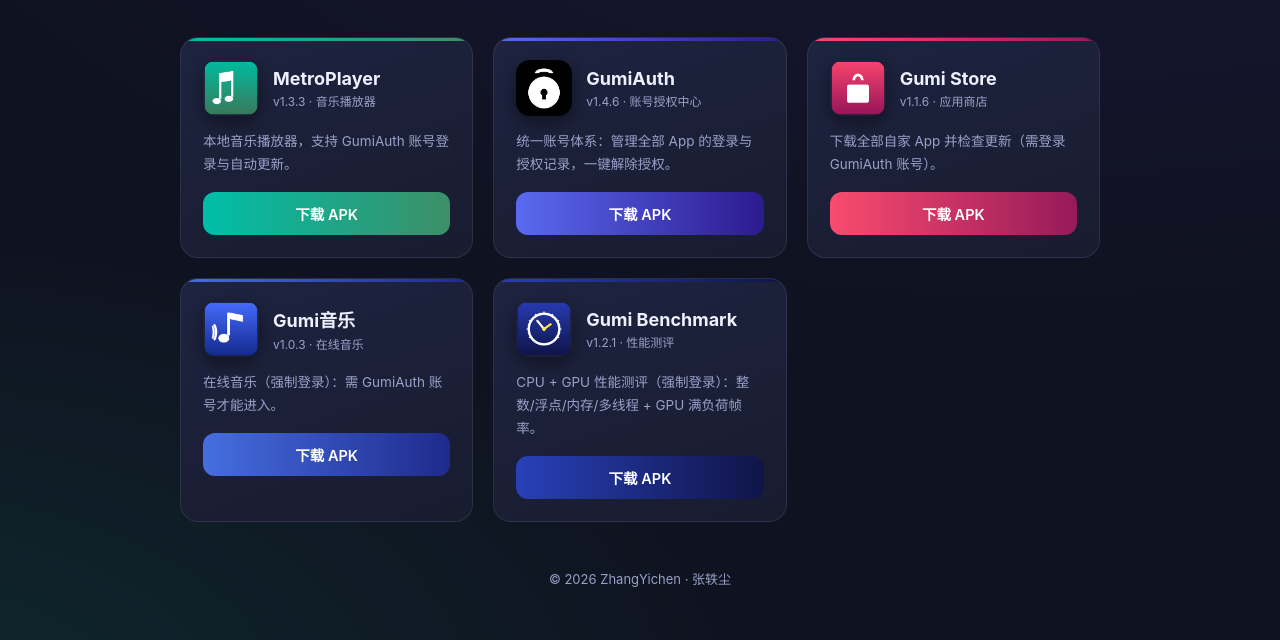
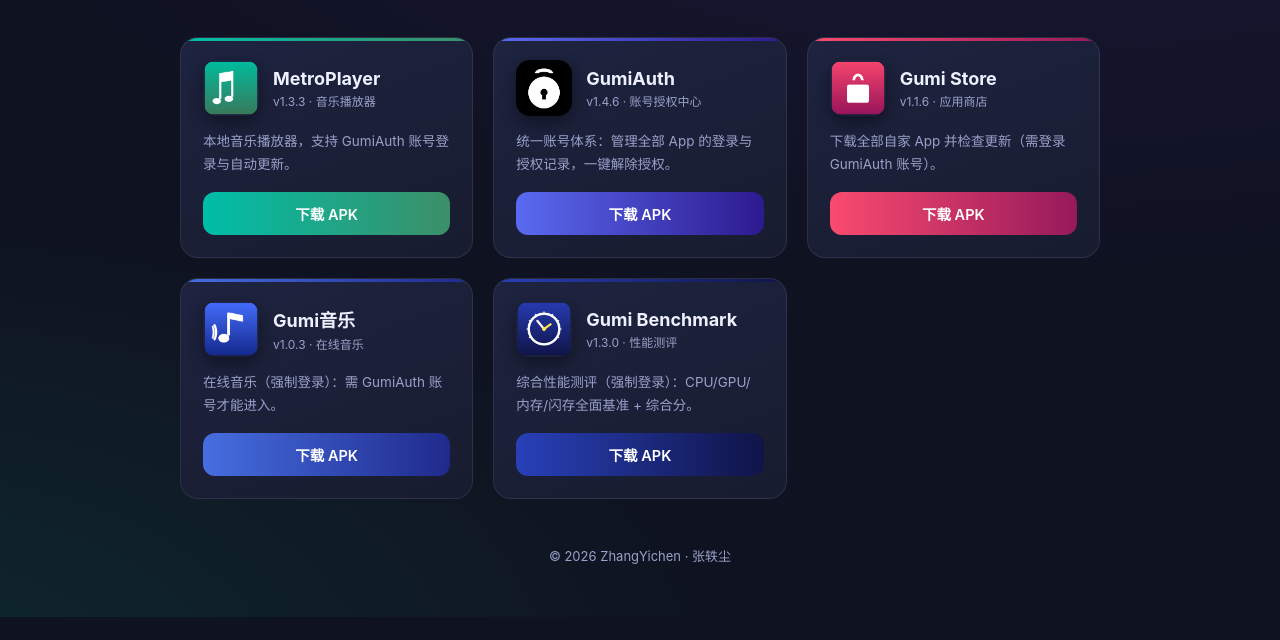
Before and after one commit to ZhangYichen-max/gumi-box, a plain HTML site: page index.html in a window 1280 px wide. Shown: the part 202-842 px from the top of the page. After the commit the page ends 819 px from the top, so only its background shows below. Drawn offline with Linux system fonts and the light colour scheme.

Commit message:
Benchmark 1.3.0: full-suite test (CPU+GPU+RAM+storage) & standalone mem/flash benches

```diff
--- a/index.html
+++ b/index.html
@@ -106,10 +106,10 @@
     <div class="card" style="--c1:#2840b8;--c2:#101448">
       <div class="app">
         <img src="icon-gumibench.png" alt="Gumi Benchmark">
-        <div><div class="appname">Gumi Benchmark</div><div class="ver">v1.2.1 · 性能测评</div></div>
+        <div><div class="appname">Gumi Benchmark</div><div class="ver">v1.3.0 · 性能测评</div></div>
       </div>
-      <div class="desc">CPU + GPU 性能测评（强制登录）：整数/浮点/内存/多线程 + GPU 满负荷帧率。</div>
-      <a class="dl" data-apk="GumiBenchmark-1.2.1.apk" href="GumiBenchmark-1.2.1.apk">下载 APK</a>
+      <div class="desc">综合性能测评（强制登录）：CPU/GPU/内存/闪存全面基准 + 综合分。</div>
+      <a class="dl" data-apk="GumiBenchmark-1.3.0.apk" href="GumiBenchmark-1.3.0.apk">下载 APK</a>
     </div>
   </div>
 
```
Also changed, not shown: gumibench-ver.json (+4 -4 lines), 2 other files.
